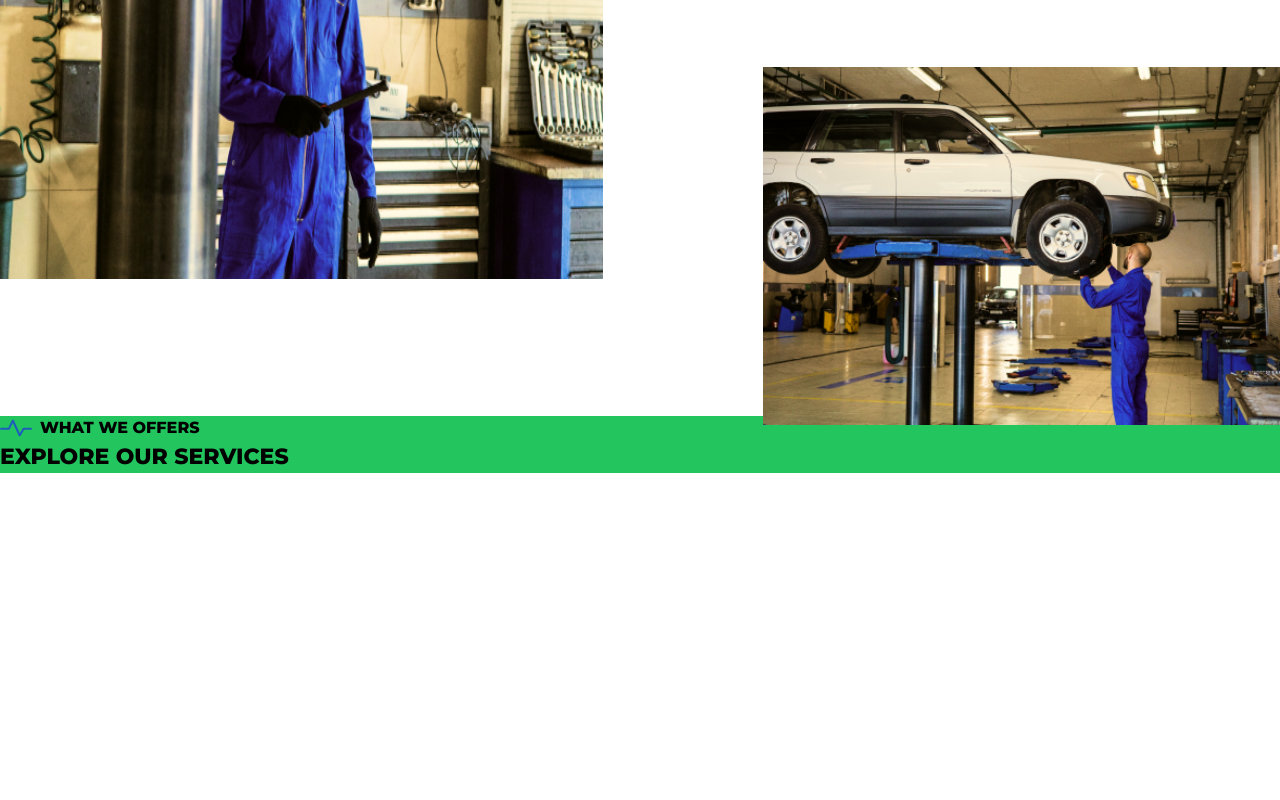
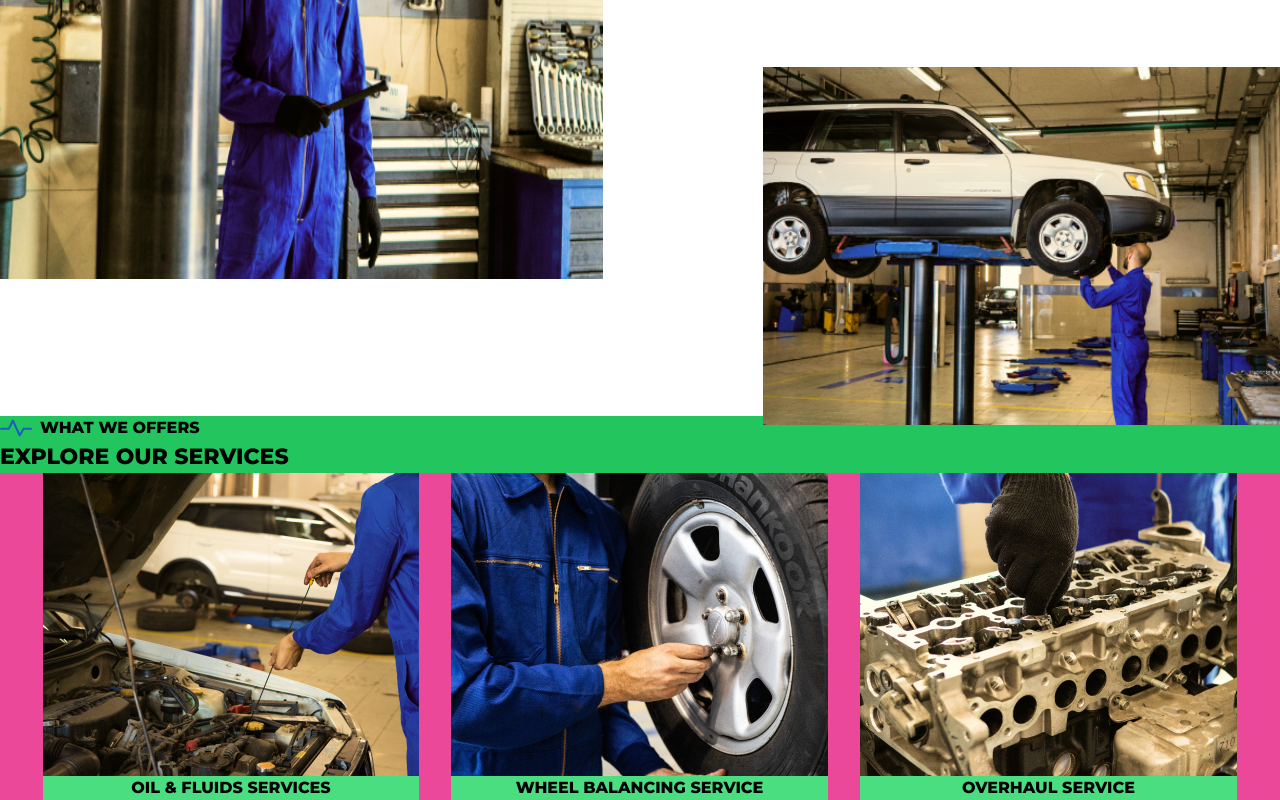
Before and after one commit to abz-abhi/autogarage, a React (Vite) app: page / in a window 1280 px wide. Shown: the part 1382-2182 px from the top of the page. Before the commit the page ends 1855 px from the top, so only its background shows below. Built offline with nearby package versions, Linux system fonts and the light colour scheme.

Commit message:
Initial commit

```diff
--- a/src/App.jsx
+++ b/src/App.jsx
@@ -1,4 +1,5 @@
-import Infobox from "./components";
+import Infobox from "./components/headfooter";
+import Services from "./components/services";
 
 function App() {
   return (
@@ -99,7 +100,7 @@ function App() {
         </div>
       </div>
       {/* page 3 */}
-      <div className="bg-red-500">
+      <div className="bg-red-500 ">
         <div className="bg-green-500">
           <div className="flex gap-2 ">
             <img src="../public/separator-carsblue.svg" alt="" />
@@ -107,6 +108,20 @@ function App() {
           </div>
           <h1 className="text-[22px]">EXPLORE OUR SERVICES</h1>
         </div>
+        <div className="flex gap-8 bg-pink-500 justify-center">
+          <Services
+            imageSrc="../public/pexels-artem-podrez-8985915 1.png"
+            title="OIL & FLUIDS SERVICES"
+          />
+          <Services
+            imageSrc="../public/pexels-artem-podrez-8985915 1 (1).png"
+            title="WHEEL BALANCING SERVICE"
+          />
+          <Services
+            imageSrc="../public/pexels-artem-podrez-8985915 1 (2).png"
+            title="OVERHAUL SERVICE"
+          />
+        </div>
       </div>
     </div>
   );
--- /dev/null
+++ b/src/components/services.jsx
@@ -0,0 +1,10 @@
+const Services = ({ imageSrc, title }) => {
+  return (
+    <div className="bg-green-400 w-fit flex flex-col items-center">
+      <img src={imageSrc} alt="" />
+      <h1>{title}</h1>
+    </div>
+  );
+};
+
+export default Services;
```
Also changed, not shown: src/components/headfooter.jsx (renamed from src/components.jsx).
